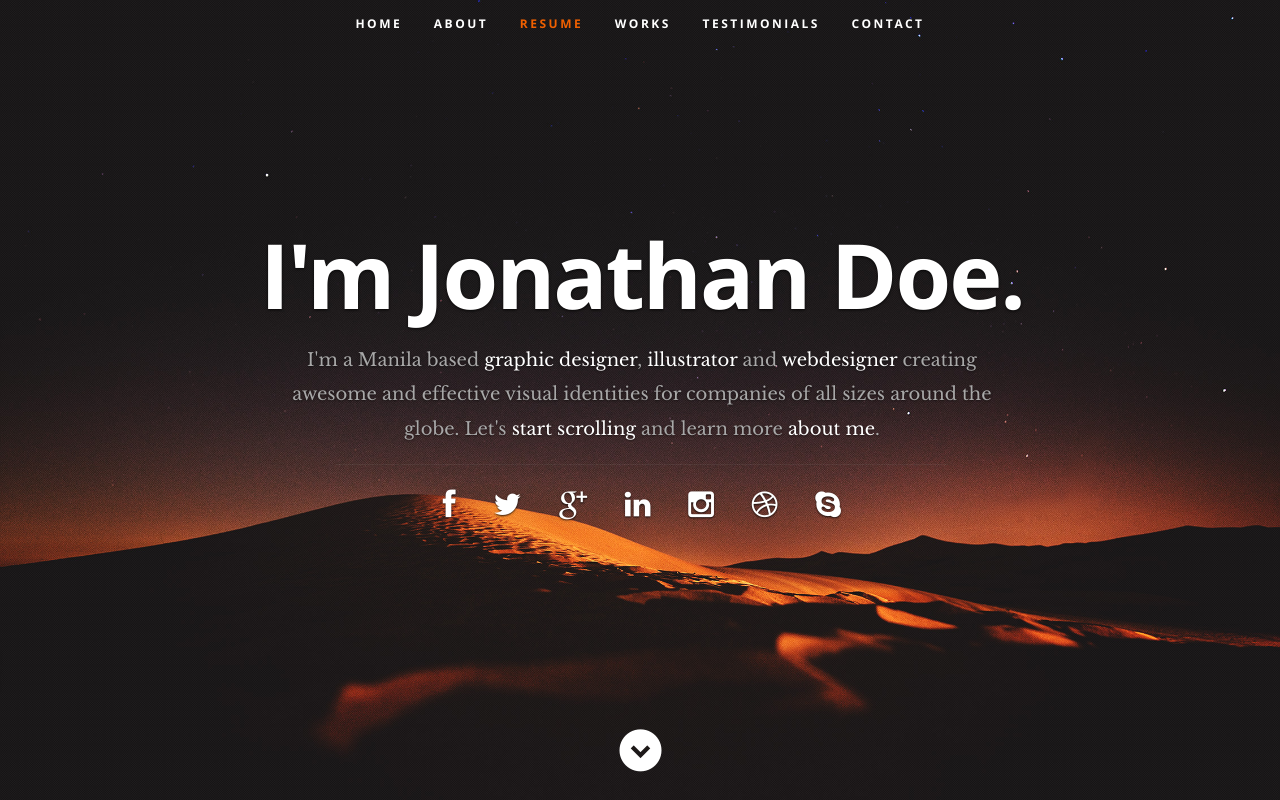
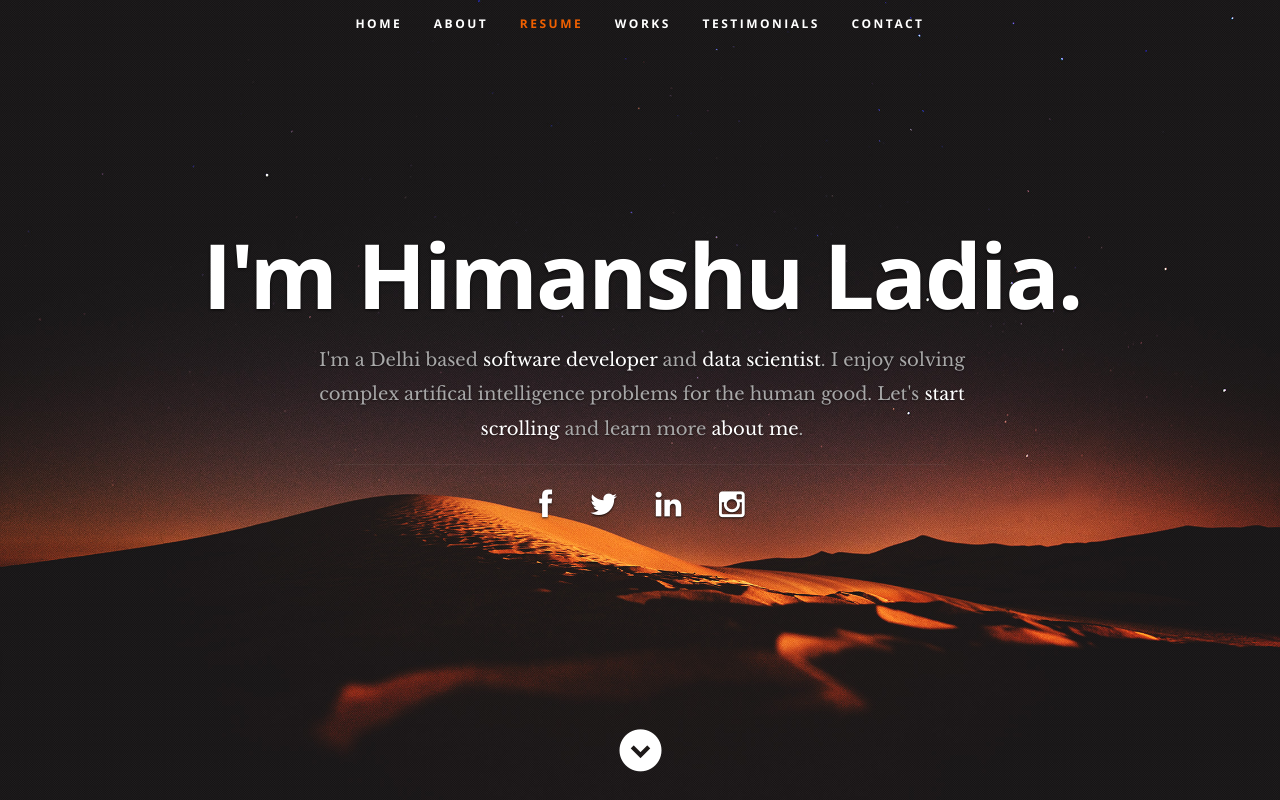
Before and after one commit to himanshuladia/himanshuladia.github.io, a plain HTML site: page index.html in a window 1280 px wide. Shown: the top 800 px of the page. Drawn offline with nearby package versions, Linux system fonts and the light colour scheme.

Commit message:
update header info

```diff
--- a/index.html
+++ b/index.html
@@ -7,7 +7,7 @@
    <!--- Basic Page Needs
    ================================================== -->
    <meta charset="utf-8">
-	<title>Ceevee - Free Responsive HTML5/CSS3 Template</title>
+	<title>Himanshu Ladia</title>
 	<meta name="description" content="">
 	<meta name="author" content="">
 
@@ -56,19 +56,15 @@
 
       <div class="row banner">
          <div class="banner-text">
-            <h1 class="responsive-headline">I'm Jonathan Doe.</h1>
-            <h3>I'm a Manila based <span>graphic designer</span>, <span>illustrator</span> and <span>webdesigner</span> creating awesome and
-            effective visual identities for companies of all sizes around the globe. Let's <a class="smoothscroll" href="#about">start scrolling</a>
+            <h1 class="responsive-headline">I'm Himanshu Ladia.</h1>
+            <h3>I'm a Delhi based <span>software developer</span> and <span>data scientist</span>. I enjoy solving complex artifical intelligence problems for the human good. Let's <a class="smoothscroll" href="#about">start scrolling</a>
             and learn more <a class="smoothscroll" href="#about">about me</a>.</h3>
             <hr />
             <ul class="social">
-               <li><a href="#"><i class="fa fa-facebook"></i></a></li>
-               <li><a href="#"><i class="fa fa-twitter"></i></a></li>
-               <li><a href="#"><i class="fa fa-google-plus"></i></a></li>
-               <li><a href="#"><i class="fa fa-linkedin"></i></a></li>
-               <li><a href="#"><i class="fa fa-instagram"></i></a></li>
-               <li><a href="#"><i class="fa fa-dribbble"></i></a></li>
-               <li><a href="#"><i class="fa fa-skype"></i></a></li>
+               <li><a href="https://www.facebook.com/himanshu.ladia31"><i class="fa fa-facebook"></i></a></li>
+               <li><a href="https://twitter.com/Himanshu_Ladia"><i class="fa fa-twitter"></i></a></li>
+               <li><a href="https://www.linkedin.com/in/himanshu-ladia-6715505b/"><i class="fa fa-linkedin"></i></a></li>
+               <li><a href="https://www.instagram.com/himanshuladia/"><i class="fa fa-instagram"></i></a></li>
             </ul>
          </div>
       </div>
@@ -789,11 +785,8 @@
             <ul class="social-links">
                <li><a href="#"><i class="fa fa-facebook"></i></a></li>
                <li><a href="#"><i class="fa fa-twitter"></i></a></li>
-               <li><a href="#"><i class="fa fa-google-plus"></i></a></li>
                <li><a href="#"><i class="fa fa-linkedin"></i></a></li>
                <li><a href="#"><i class="fa fa-instagram"></i></a></li>
-               <li><a href="#"><i class="fa fa-dribbble"></i></a></li>
-               <li><a href="#"><i class="fa fa-skype"></i></a></li>
             </ul>
 
             <ul class="copyright">
```
Also changed, not shown: favicon.png, images/profilepic.jpg.
